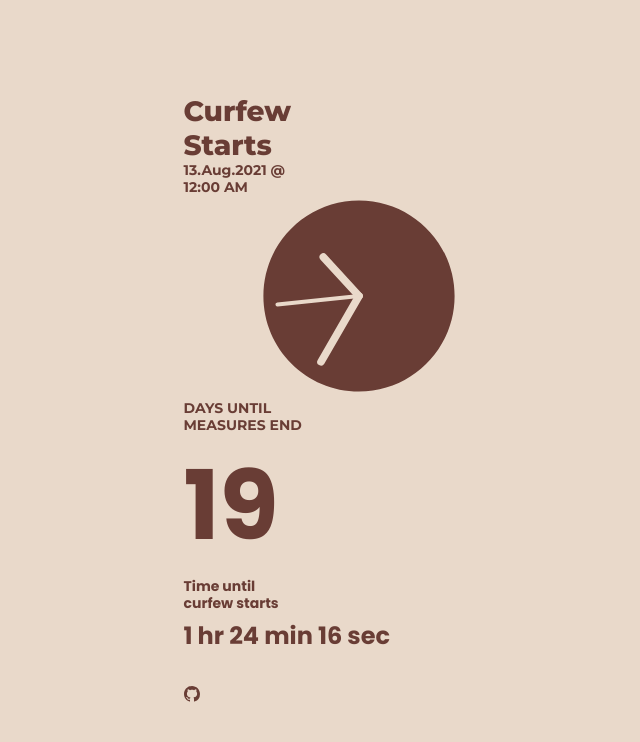
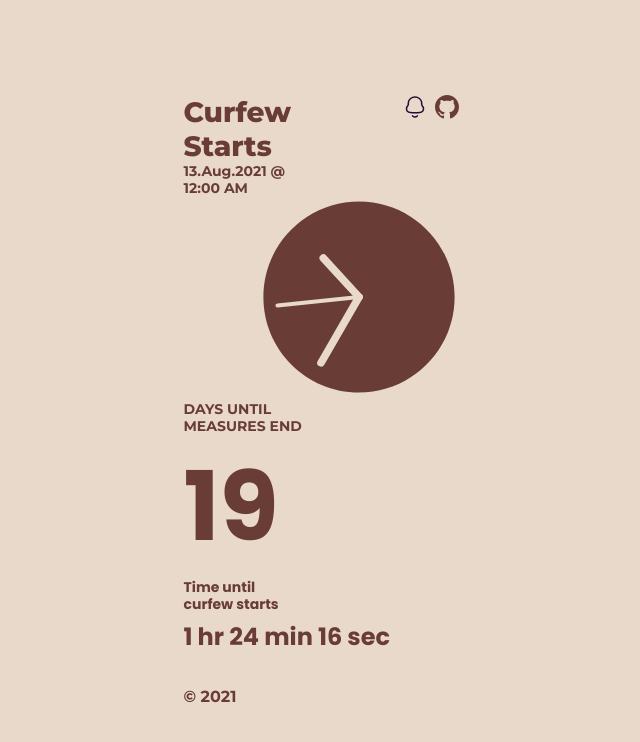
Before and after one commit to Natreve/curfew, a Gatsby site: page / in a window 1280 px wide. Shown: the whole page, without its empty margins (319-959 px from the left). Built offline with nearby package versions, Linux system fonts and the light colour scheme; Gatsby itself is replaced by a stand-in of ours.

Commit message:
a few minor updates to the UI

```diff
--- a/src/components/layout.js
+++ b/src/components/layout.js
@@ -12,27 +12,8 @@ const Layout = ({ children }) => {
   return (
     <>
       <main>{children}</main>
-      <footer
-        style={{
-          marginTop: `2rem`,
-        }}
-      >
-        {/* © {new Date().getFullYear()}
-        {` `} */}
-        <a href="https://www.gatsbyjs.com">
-          <svg
-            xmlns="http://www.w3.org/2000/svg"
-            viewBox="0 0 16 16"
-            width="16"
-            height="16"
-          >
-            <path
-              fill="var(--primary)"
-              fillRule="evenodd"
-              d="M8 0C3.58 0 0 3.58 0 8c0 3.54 2.29 6.53 5.47 7.59.4.07.55-.17.55-.38 0-.19-.01-.82-.01-1.49-2.01.37-2.53-.49-2.69-.94-.09-.23-.48-.94-.82-1.13-.28-.15-.68-.52-.01-.53.63-.01 1.08.58 1.23.82.72 1.21 1.87.87 2.33.66.07-.52.28-.87.51-1.07-1.78-.2-3.64-.89-3.64-3.95 0-.87.31-1.59.82-2.15-.08-.2-.36-1.02.08-2.12 0 0 .67-.21 2.2.82.64-.18 1.32-.27 2-.27.68 0 1.36.09 2 .27 1.53-1.04 2.2-.82 2.2-.82.44 1.1.16 1.92.08 2.12.51.56.82 1.27.82 2.15 0 3.07-1.87 3.75-3.65 3.95.29.25.54.73.54 1.48 0 1.07-.01 1.93-.01 2.2 0 .21.15.46.55.38A8.013 8.013 0 0016 8c0-4.42-3.58-8-8-8z"
-            ></path>
-          </svg>
-        </a>
+      <footer style={{ marginTop: `2rem` }}>
+        © {new Date().getFullYear()}
       </footer>
     </>
   )
--- a/src/pages/index.js
+++ b/src/pages/index.js
@@ -3,27 +3,48 @@ import Layout from "../components/layout"
 import Seo from "../components/seo"
 import Clock from "components/clock"
 import Curfew from "../classes/Curfew"
+import icon from "../images/icon.png"
 const IndexPage = () => {
   const curfew = React.useMemo(() => new Curfew(), [])
   const [state, setState] = useState(curfew.ongoing())
+  const notifyMe = () => {
+    if (!("Notification" in window)) {
+      return alert("This browser does not support desktop notification 😐")
+    }
+    if (Notification.permission === "granted") {
+      let body = "Notification permissions have already been granted"
+      return new Notification("Notification Permissions", { body, icon })
+    }
+
+    if (Notification.permission !== "denied") {
+      Notification.requestPermission().then(function (permission) {
+        if (permission === "granted") {
+          let body = "Notification permssions have been granted"
+          new Notification("Notification Permissions", { body, icon })
+        }
+      })
+    }
+  }
+  //
+  const notify = (title, body) => {
+    if (!("Notification" in window) && Notification.permission !== "granted")
+      return false
+    new Notification(title, { body, icon })
+  }
   useEffect(() => {
     curfew.onInterval(({ hours, minutes, seconds }) => {
       //if the current ongoing status of the curfew is different than the initial state update UI by changing state
+      if (hours === 0 && minutes === 59 && seconds === 0) {
+        if (curfew.ongoing()) {
+          return notify("Curfew Reminder", "Curfew ends in 1 hour")
+        }
+        notify("Curfew Reminder", "Curfew start in 1 hour")
+      }
       if (state !== curfew.ongoing()) setState(curfew.ongoing)
 
       let timer = document.querySelector("#timer")
       timer.innerHTML = `${hours} hr ${minutes} min ${seconds} sec`
     })
-
-    //     if (!("Notification" in window)) {
-    //       let msg = "Browser does not support notification bet it's a iphone 😐"
-    //       alert(`${msg} I said what I said...`)
-    //       return
-    //     }
-    //     let result = await Notification.requestPermission()
-
-    //   var body = "HEY! Your task is now overdue."
-    //   var notification = new Notification("To do list", { body })
 
     return () => {
       curfew.unsubscribe()
@@ -34,9 +55,60 @@ const IndexPage = () => {
     <Layout>
       <Seo title="Home" />
       <div>
-        <h1 className="title">
-          {curfew.ongoing() ? "Curfew Ends" : "Curfew Starts"}
-        </h1>
+        <header>
+          <h1>{curfew.ongoing() ? "Curfew Ends" : "Curfew Starts"}</h1>
+          <div>
+            <svg
+              id="Iconly_Light_Notification"
+              data-name="Iconly/Light/Notification"
+              xmlns="http://www.w3.org/2000/svg"
+              width="24"
+              height="24"
+              viewBox="0 0 24 24"
+              onClick={() => notifyMe()}
+            >
+              <g id="Notification" transform="translate(3.5 2)">
+                <path
+                  id="Path_425"
+                  d="M0,11.787v-.219A3.6,3.6,0,0,1,.6,9.75,4.87,4.87,0,0,0,1.8,7.436c0-.666,0-1.342.058-2.009C2.155,2.218,5.327,0,8.461,0h.078c3.134,0,6.306,2.218,6.617,5.427.058.666,0,1.342.049,2.009A4.955,4.955,0,0,0,16.4,9.759a3.506,3.506,0,0,1,.6,1.809v.209a3.566,3.566,0,0,1-.844,2.39A4.505,4.505,0,0,1,13.3,15.538a45.078,45.078,0,0,1-9.615,0A4.554,4.554,0,0,1,.835,14.167,3.6,3.6,0,0,1,0,11.787Z"
+                  transform="translate(0 0)"
+                  fill="none"
+                  stroke="#200e32"
+                  strokeLinecap="round"
+                  strokeLinejoin="round"
+                  strokeMiterlimit="10"
+                  strokeWidth="1.5"
+                />
+                <path
+                  id="Path_421"
+                  d="M0,0A3.061,3.061,0,0,0,2.037,1.127,3.088,3.088,0,0,0,4.288.5,2.886,2.886,0,0,0,4.812,0"
+                  transform="translate(6.055 18.852)"
+                  fill="none"
+                  stroke="#200e32"
+                  strokeLinecap="round"
+                  strokeLinejoin="round"
+                  strokeMiterlimit="10"
+                  strokeWidth="1.5"
+                />
+              </g>
+            </svg>
+            <a href="https://github.com/Natreve/curfew" target="_blank">
+              <svg
+                xmlns="http://www.w3.org/2000/svg"
+                viewBox="0 0 16 16"
+                width="24"
+                height="24"
+              >
+                <path
+                  fill="var(--primary)"
+                  fillRule="evenodd"
+                  d="M8 0C3.58 0 0 3.58 0 8c0 3.54 2.29 6.53 5.47 7.59.4.07.55-.17.55-.38 0-.19-.01-.82-.01-1.49-2.01.37-2.53-.49-2.69-.94-.09-.23-.48-.94-.82-1.13-.28-.15-.68-.52-.01-.53.63-.01 1.08.58 1.23.82.72 1.21 1.87.87 2.33.66.07-.52.28-.87.51-1.07-1.78-.2-3.64-.89-3.64-3.95 0-.87.31-1.59.82-2.15-.08-.2-.36-1.02.08-2.12 0 0 .67-.21 2.2.82.64-.18 1.32-.27 2-.27.68 0 1.36.09 2 .27 1.53-1.04 2.2-.82 2.2-.82.44 1.1.16 1.92.08 2.12.51.56.82 1.27.82 2.15 0 3.07-1.87 3.75-3.65 3.95.29.25.54.73.54 1.48 0 1.07-.01 1.93-.01 2.2 0 .21.15.46.55.38A8.013 8.013 0 0016 8c0-4.42-3.58-8-8-8z"
+                ></path>
+              </svg>
+            </a>
+          </div>
+        </header>
+
         <span className="today">
           {curfew.ongoing() ? curfew.ends() : curfew.starts()}
         </span>
--- a/src/theme.scss
+++ b/src/theme.scss
@@ -36,7 +36,10 @@ main {
   margin: 0 auto;
   max-width: 1080px;
 }
-.title {
+header {
+  display: flex;
+  justify-content: space-between;
+  h1 {
     color: var(--primary);
     font-family: "Montserrat";
     font-style: normal;
@@ -44,6 +47,13 @@ main {
     font-size: 28px !important;
     line-height: 34px !important;
     width: 108px;
+  }
+  div {
+    svg {
+      cursor: pointer;
+      margin-left: 0.5em;
+    }
+  }
 }
 .today {
   display: inline-block;
```
Also changed, not shown: src/components/header.js (+6 -28 lines), README.md, screenshots/curfew-ends.jpeg (added), screenshots/curfew-started.jpeg (deleted), screenshots/curfew-starts.jpeg (added). Lines whose indentation alone changed are shown as unchanged.
